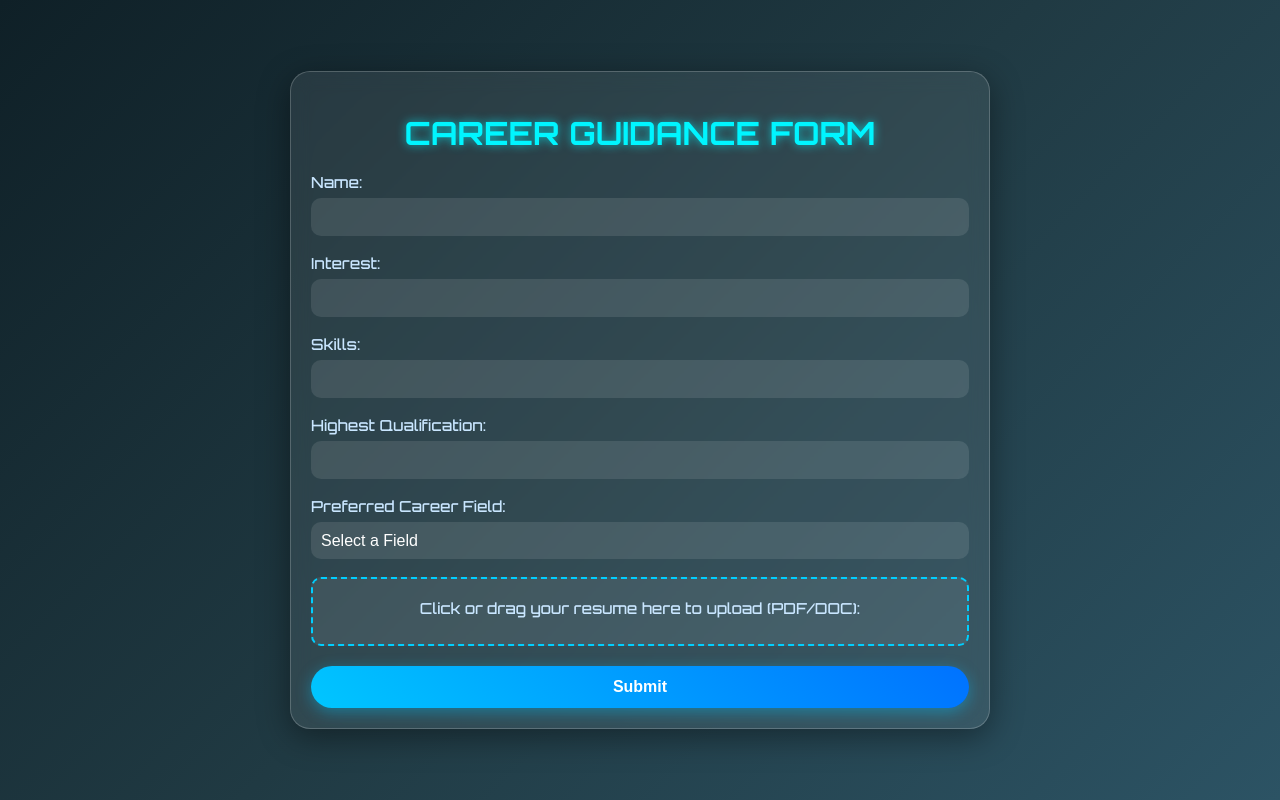
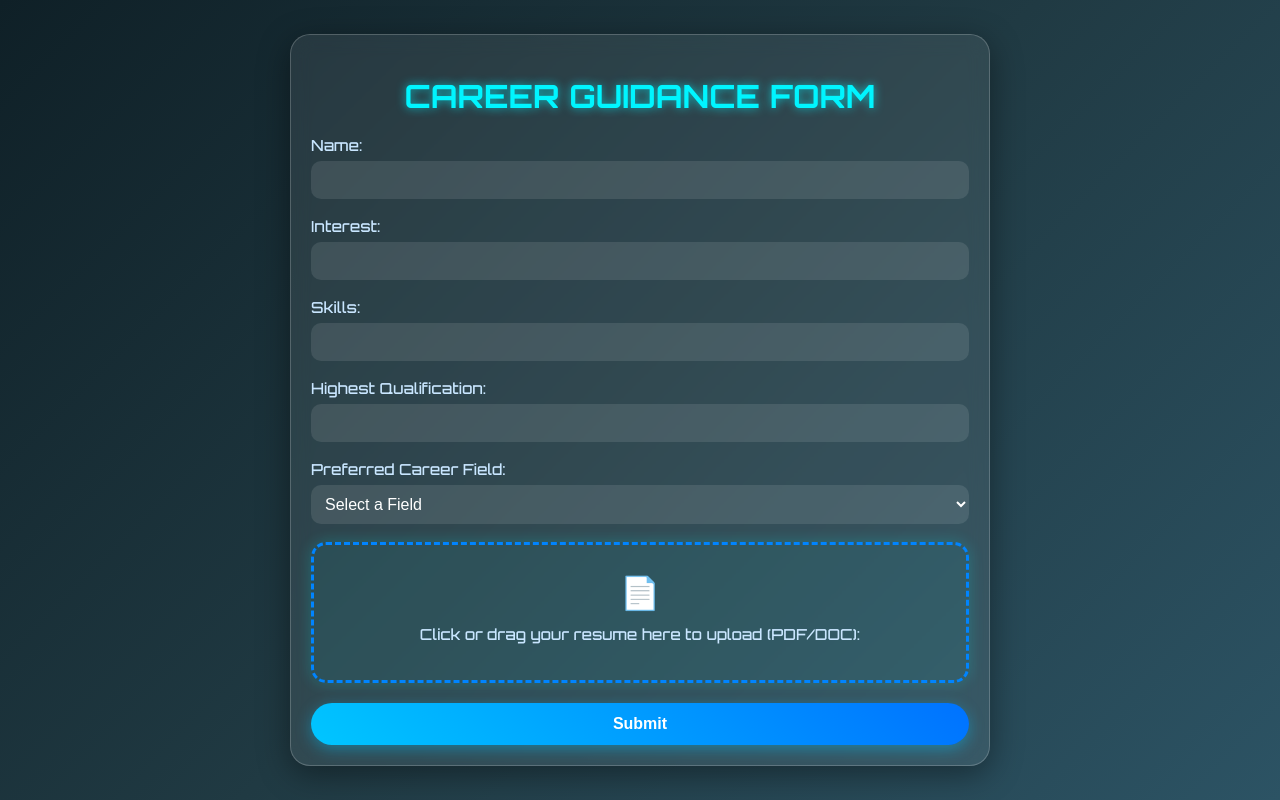
Before and after one commit to Samrudh9/career-recommendation-system, a Flask app: page /form in a window 1280 px wide. Run offline with Flask 3, Linux system fonts and the light colour scheme.

Commit message:
update: change made in the resume drop-zone

```diff
--- a/templates/form.html
+++ b/templates/form.html
@@ -6,9 +6,7 @@
   <title>Career Guidance Form</title>
   <link href="https://fonts.googleapis.com/css2?family=Orbitron:wght@400;500;700&display=swap" rel="stylesheet">
   <style>
-    * {
-      box-sizing: border-box;
-    }
+    * { box-sizing: border-box; }
 
     body {
       margin: 0;
@@ -27,12 +25,11 @@
     .form-container {
       background: rgba(255, 255, 255, 0.08);
       backdrop-filter: blur(10px);
-      -webkit-backdrop-filter: blur(10px);
       border-radius: 20px;
       border: 1px solid rgba(255, 255, 255, 0.2);
       padding: 20px;
+      max-width: 700px;
       width: 100%;
-      max-width: 700px;
       box-shadow: 0 8px 32px rgba(0, 0, 0, 0.4);
       animation: fadeIn 1s ease-in;
     }
@@ -53,8 +50,7 @@
       font-size: 0.95rem;
     }
 
-    .form-input,
-    select {
+    .form-input, select {
       width: 100%;
       padding: 10px;
       border: none;
@@ -63,15 +59,9 @@
       font-size: 1rem;
       background-color: rgba(255, 255, 255, 0.1);
       color: #ffffff;
-      font-weight: normal;
-      cursor: pointer;
-      appearance: none;
-      -webkit-appearance: none;
-      -moz-appearance: none;
     }
 
-    .form-input:focus,
-    select:focus {
+    .form-input:focus, select:focus {
       outline: 2px solid #00ffff;
       background-color: rgba(255, 255, 255, 0.15);
     }
@@ -82,22 +72,37 @@
     }
 
     .drop-zone {
-      border: 2px dashed #00cfff;
-      border-radius: 10px;
-      padding: 20px;
+      border: 3px dashed #00eaff;
+      border-radius: 15px;
+      padding: 30px;
       text-align: center;
-      color: #66ccff;
+      color: #00eaff;
       margin-bottom: 20px;
-      background-color: rgba(255, 255, 255, 0.08);
-      font-size: 0.95rem;
+      background-color: rgba(0, 255, 255, 0.05);
+      font-size: 1rem;
+      position: relative;
+      cursor: pointer;
+      transition: background-color 0.3s ease, transform 0.3s ease;
+      animation: pulseBorder 2s infinite;
+      box-shadow: 0 0 15px rgba(0, 255, 255, 0.2);
+    }
+
+    .drop-zone:hover {
+      background-color: rgba(0, 255, 255, 0.1);
+      transform: scale(1.02);
+      box-shadow: 0 0 25px rgba(0, 255, 255, 0.4);
+    }
+
+    .drop-zone::before {
+      content: "📄";
+      font-size: 2rem;
+      display: block;
+      margin-bottom: 10px;
+      animation: floatIcon 2s ease-in-out infinite;
     }
 
     .drop-zone input[type="file"] {
       display: none;
-    }
-
-    .drop-zone label {
-      cursor: pointer;
     }
 
     input[type="submit"] {
@@ -124,28 +129,50 @@
       to { opacity: 1; }
     }
 
+    @keyframes pulseBorder {
+      0% { border-color: #00eaff; }
+      50% { border-color: #0077ff; }
+      100% { border-color: #00eaff; }
+    }
+
+    @keyframes floatIcon {
+      0%, 100% { transform: translateY(0); }
+      50% { transform: translateY(-5px); }
+    }
+
     @media (max-width: 500px) {
-      h1 {
-        font-size: 1.5rem;
-      }
+      h1 { font-size: 1.5rem; }
+      label { font-size: 0.85rem; }
+      .form-input, select { font-size: 0.95rem; }
+      .drop-zone { font-size: 0.85rem; padding: 20px; }
+      input[type="submit"] { font-size: 0.95rem; padding: 12px; }
+    }
 
-      label {
-        font-size: 0.85rem;
-      }
+    .suggestions {
+      position: relative;
+    }
 
-      .form-input, select {
-        font-size: 0.95rem;
-      }
+    .suggestion-list {
+      position: absolute;
+      top: 100%;
+      left: 0;
+      right: 0;
+      background-color: #1c2a38;
+      border-radius: 10px;
+      z-index: 999;
+      max-height: 150px;
+      overflow-y: auto;
+      display: none;
+    }
 
-      .drop-zone {
-        font-size: 0.85rem;
-        padding: 15px;
-      }
+    .suggestion-list div {
+      padding: 8px 12px;
+      cursor: pointer;
+      color: white;
+    }
 
-      input[type="submit"] {
-        font-size: 0.95rem;
-        padding: 12px;
-      }
+    .suggestion-list div:hover {
+      background-color: #0072ff;
     }
   </style>
 </head>
@@ -160,23 +187,10 @@
       <input class="form-input" type="text" id="interest" name="interest" required />
 
       <label for="skills">Skills:</label>
-      <input class="form-input" type="text" id="skills" name="skills" list="skill-list" />
-      <datalist id="skill-list">
-        <option value="python"><option value="sql"><option value="java"><option value="android">
-        <option value="communication"><option value="leadership"><option value="css"><option value="html">
-        <option value="javascript"><option value="c++"><option value="algorithms"><option value="R">
-        <option value="statistics"><option value="tensorflow"><option value="cybersecurity"><option value="networking">
-        <option value="linux"><option value="shell scripting"><option value="adobe photoshop"><option value="illustrator">
-        <option value="3D modeling"><option value="cad"><option value="excel"><option value="business analysis">
-        <option value="flask"><option value="salesforce"><option value="CRM"><option value="SEO">
-        <option value="google analytics"><option value="pandas"><option value="numpy"><option value="UI/UX design">
-        <option value="figma"><option value="financial modeling"><option value="MATLAB"><option value="control system">
-        <option value="SAP"><option value="EAP system"><option value="pytorch"><option value="AWS">
-        <option value="Docker"><option value="kubernetes"><option value="English"><option value="story-telling">
-        <option value="Recruitment"><option value="onboarding"><option value="taxation"><option value="teaching">
-        <option value="mentoring"><option value="Event planning"><option value="Budgeting"><option value="Negotiation">
-        <option value="Market-Research"><option value="Research"><option value="writing"><option value="Spring boot">
-      </datalist>
+      <div class="suggestions">
+        <input class="form-input" type="text" id="skills" name="skills" autocomplete="off" />
+        <div class="suggestion-list" id="suggestion-box"></div>
+      </div>
 
       <label for="qualification">Highest Qualification:</label>
       <input class="form-input" type="text" id="qualification" name="qualification" />
@@ -199,5 +213,57 @@
       <input type="submit" value="Submit" />
     </form>
   </div>
+
+  <script>
+    const skills = [
+      "python", "sql", "java", "android", "communication", "leadership", "css", "html",
+      "javascript", "c++", "algorithms", "R", "statistics", "tensorflow", "cybersecurity",
+      "networking", "linux", "shell scripting", "adobe photoshop", "illustrator", "3D modeling",
+      "cad", "excel", "business analysis", "flask", "salesforce", "CRM", "SEO", "google analytics",
+      "pandas", "numpy", "UI/UX design", "figma", "financial modeling", "MATLAB", "control system",
+      "SAP", "EAP system", "pytorch", "AWS", "Docker", "kubernetes", "English", "story-telling",
+      "Recruitment", "onboarding", "taxation", "teaching", "mentoring", "Event planning", "Budgeting",
+      "Negotiation", "Market-Research", "Research", "writing", "Spring boot"
+    ];
+
+    const input = document.getElementById("skills");
+    const suggestionBox = document.getElementById("suggestion-box");
+
+    input.addEventListener("input", function () {
+      const query = this.value.toLowerCase();
+      suggestionBox.innerHTML = "";
+
+      if (query.length === 0) {
+        suggestionBox.style.display = "none";
+        return;
+      }
+
+      const filtered = skills.filter(skill => skill.toLowerCase().includes(query));
+
+      if (filtered.length === 0) {
+        suggestionBox.style.display = "none";
+        return;
+      }
+
+      filtered.forEach(skill => {
+        const div = document.createElement("div");
+        div.textContent = skill;
+        div.addEventListener("click", () => {
+          input.value = skill;
+          suggestionBox.innerHTML = "";
+          suggestionBox.style.display = "none";
+        });
+        suggestionBox.appendChild(div);
+      });
+
+      suggestionBox.style.display = "block";
+    });
+
+    document.addEventListener("click", (e) => {
+      if (!e.target.closest(".suggestions")) {
+        suggestionBox.style.display = "none";
+      }
+    });
+  </script>
 </body>
 </html>
```
